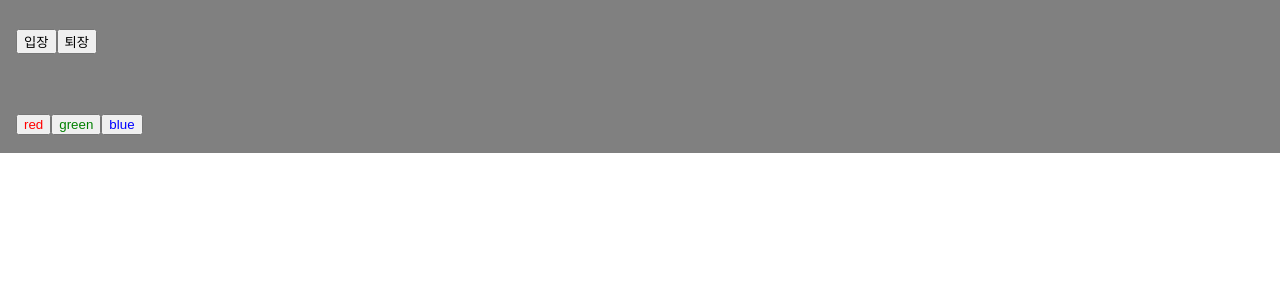
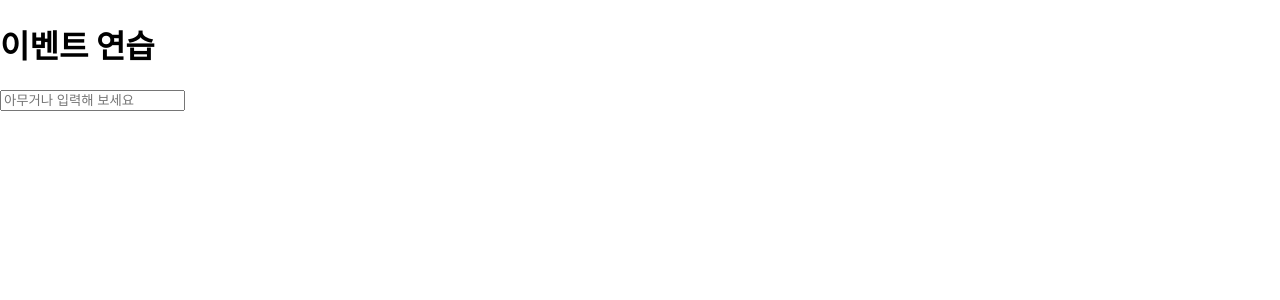
Before and after one commit to chohyojae/hello-react, a React (Create React App) app: page / in a window 1280 px wide. Shown: the top 300 px of the page. Built offline with nearby package versions, Linux system fonts and the light colour scheme.

Commit message:
class component onChange

```diff
--- a/src/App.js
+++ b/src/App.js
@@ -1,21 +1,8 @@
 import Say from './Say.js';
+import EventPractice from './EventPractice.js';
 
 function App() {
-  const name = 'react';
-
-  const style = {
-    backgroundColor: 'gray',
-    color: 'black',
-    fontSize: '32px',
-    fontWeight: 'bold',
-    padding: 16,
-  };
-
-  return (
-    <div style={style} className="App">
-      <Say />
-    </div>
-  );
+  return <EventPractice />;
 }
 
 export default App;
--- /dev/null
+++ b/src/EventPractice.js
@@ -0,0 +1,21 @@
+import React, { Component } from 'react';
+
+class EventPractice extends Component {
+  render() {
+    return (
+      <div>
+        <h1> 이벤트 연습</h1>
+        <input
+          text="text"
+          message="message"
+          placeholder="아무거나 입력해 보세요"
+          onChange={(e) => {
+            console.log(e.target.value);
+          }}
+        />
+      </div>
+    );
+  }
+}
+
+export default EventPractice;
```
